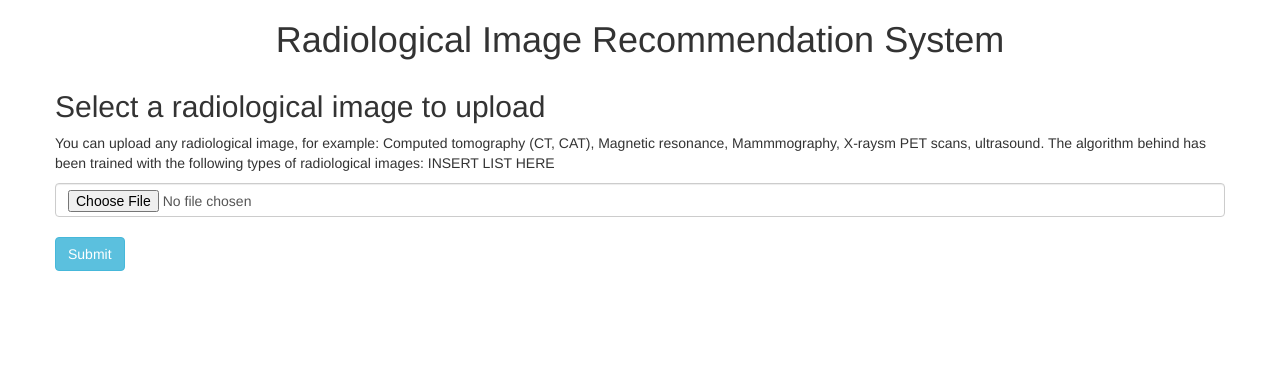
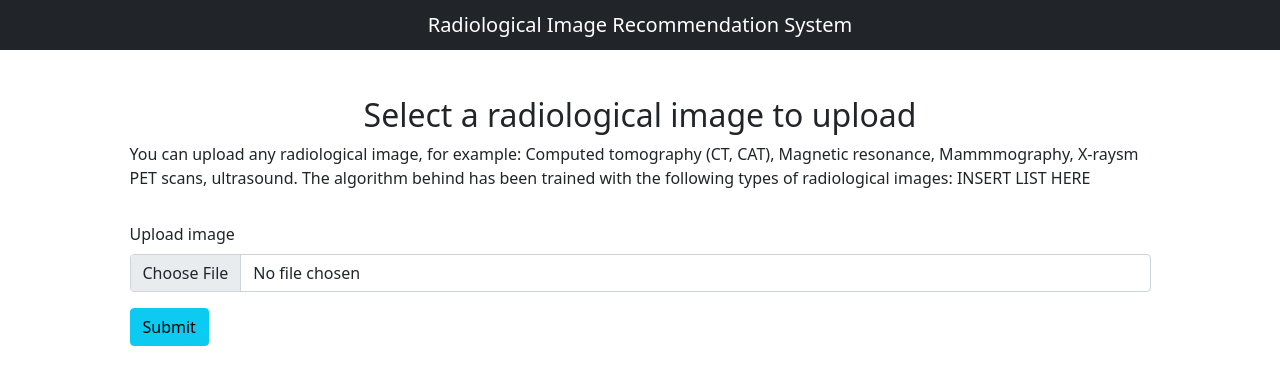
Before and after one commit to fjpa121197/imageclef-flask-app, a Flask app: page / in a window 1280 px wide. Shown: the top 385 px of the page. Run offline with Flask 2, Linux system fonts and the light colour scheme; some libraries are stand-ins or nearby versions.

Commit message:
linked files to bootstrap and base.html

```diff
--- a/templates/home.html
+++ b/templates/home.html
@@ -1,20 +1,19 @@
-<html>
-<head>
-<title>Radiological Image Recommendation System</title>
-<link rel="stylesheet" href="https://maxcdn.bootstrapcdn.com/bootstrap/3.3.6/css/bootstrap.min.css" />
-<script src="https://ajax.googleapis.com/ajax/libs/jquery/3.1.0/jquery.min.js"></script>
-</head>
-<body>
-<p><h1 align="center">Radiological Image Recommendation System</h1></p>
-<div class="container">
-<div class="row">
-    <h2>Select a radiological image to upload</h2>
+{% extends 'base.html' %}
+
+{% block content %}
+    <div class="container pt-5 mt-5">
+        <div class="row justify-content-center">
+            <div class="col-11">
+                <h2 class="text-center">Select a radiological image to upload</h2>
                 <p>
                     You can upload any radiological image, for example: Computed tomography (CT, CAT), Magnetic resonance,
                     Mammmography, X-raysm PET scans, ultrasound. The algorithm behind has been trained with the following
                     types of radiological images: INSERT LIST HERE
+                </p>
+            </div>
 
-    </p>
+
+        <div class="col-11 form">
             <p>
                 {% with messages = get_flashed_messages() %}
                 {% if messages %}
@@ -26,31 +25,36 @@
                 {% endif %}
                 {% endwith %}
             </p>
-
-    {% if filename %}
-        <div>
-            <img src="{{ url_for('display_image', filename=filename) }}">
-        </div>
-    {% endif %}
-
             <form method="post" action="/" enctype="multipart/form-data">
                 <dl>
-            <p>
+                    <div class='mb-3'>
+                        <label for="formFile" class="form-label">Upload image</label>
                         <input type="file" name="file" class="form-control" autocomplete="off" required>
-            </p>
+                    </div>
                 </dl>
                 <p>
                     <input type="submit" value="Submit" class="btn btn-info">
                 </p>
+            </form>
+        </div>
 
+        {% if filename %}
+            <div class="row justify-content-center results">
+                <div class='col-sm-5 col-11'>
+                    <img src="{{ url_for('display_image', filename=filename) }}">
+                </div>
+                <div class="col-sm-5 col-11 text-center my-auto">
+                    <span class="align-middle">
+                        <p>
+                            Results go HERE
+                        </p>
+                    </span>
+                </div>
+            </div>
+        {% endif %}
     <!--
         {% if filename %}
             <script src="{{ url_for('delete_image', filename=filename) }}"></script>
         {% endif %}
     -->
-
-
-</div>
-</div>
-</body>
-</html>
+{% endblock %}
```
Also changed, not shown: templates/predict.html (+4 -11 lines). Lines whose indentation alone changed are shown as unchanged.
